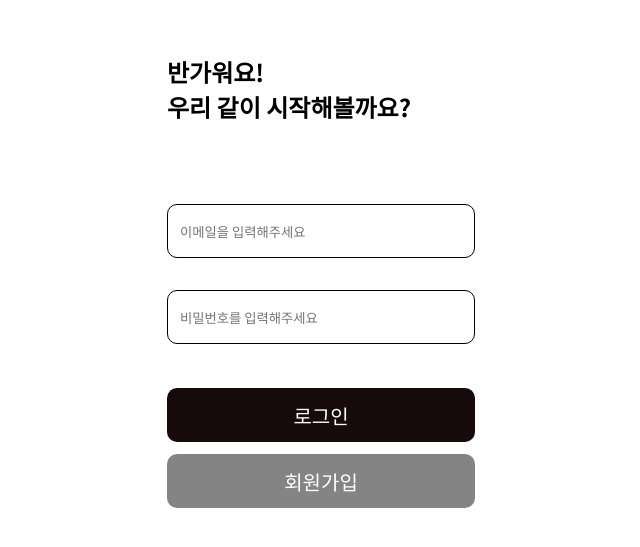
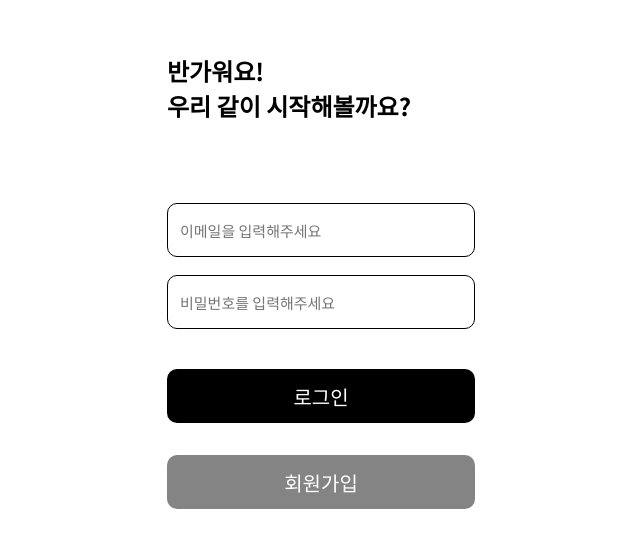
Before and after one commit to bigone-77/threeout_front, a React (Create React App) app: page /auth/login in a window 1280 px wide. Shown: the part 119-666 px from the top of the page, without its empty margins (319-959 px from the left). Built offline with nearby package versions, Linux system fonts and the light colour scheme.

Commit message:
[FEAT] 프로필등록

```diff
--- a/src/pages/auth/Login.jsx
+++ b/src/pages/auth/Login.jsx
@@ -1,5 +1,6 @@
 import { useState } from "react";
 import styled from "styled-components";
+import { Button, Wrapper, InputBox } from "../../styles/Common";
 import { useNavigate } from "react-router-dom";
 import { useForm } from "react-hook-form";
 
@@ -34,6 +35,7 @@ export default function Login() {
           name="email"
           placeholder="이메일을 입력해주세요"
           {...register("email")}
+          addMargin
         />
         <InputBox
           name="password"
@@ -42,18 +44,17 @@ export default function Login() {
           {...register("password")}
         />
 
-        <LoginBtn type="submit">로그인</LoginBtn>
-        <SigninBtn onClick={goToSign}>회원가입</SigninBtn>
+        <Button type="submit" color="#000">
+          로그인
+        </Button>
+        <Button onClick={goToSign} color="#848484">
+          회원가입
+        </Button>
       </Form>
     </Wrapper>
   );
 }
 
-const Wrapper = styled.div`
-  display: flex;
-  flex-direction: column;
-  justify-content: center;
-`;
 const Title = styled.div`
   font-size: 24px;
   font-weight: 700;
@@ -66,33 +67,3 @@ const Form = styled.form`
   justify-content: center;
   align-items: center;
 `;
-const InputBox = styled.input`
-  width: 308px;
-  height: 54px;
-  margin-bottom: 32px;
-  border-radius: 10px;
-  border: 1px solid #000;
-  padding: 12px;
-`;
-
-const LoginBtn = styled.button`
-  width: 308px;
-  height: 54px;
-  border: none;
-  border-radius: 10px;
-  background: #170a0a;
-  color: #fff;
-  margin: 12px 0;
-  font-size: 20px;
-  font-weight: 400;
-`;
-const SigninBtn = styled.button`
-  width: 308px;
-  height: 54px;
-  border: none;
-  border-radius: 10px;
-  background: #848484;
-  color: #fff;
-  font-size: 20px;
-  font-weight: 400;
-`;
--- a/src/pages/auth/SetProfile.jsx
+++ b/src/pages/auth/SetProfile.jsx
@@ -1,7 +1,14 @@
 import { useState } from "react";
 import { useNavigate } from "react-router-dom";
 import { useForm } from "react-hook-form";
-import { styled } from "styled-components";
+import styled from "styled-components";
+import {
+  Button,
+  Wrapper,
+  Label,
+  InputBox,
+  ErrorText,
+} from "../../styles/Common";
 import ImageUpload from "../../components/ImageUpload";
 
 export default function SetProfile() {
@@ -57,45 +64,9 @@ export default function SetProfile() {
       />
       {errors.promise && <ErrorText>{errors.promise.message}</ErrorText>}
 
-      <SubmitBtn type="submit">확인</SubmitBtn>
+      <Button color="#71CACC" type="submit">
+        확인
+      </Button>
     </Wrapper>
   );
 }
-
-const Wrapper = styled.form`
-  display: flex;
-  flex-direction: column;
-  justify-content: center;
-`;
-const Label = styled.div`
-  font-size: 24px;
-  font-weight: 700;
-  margin-top: 42px;
-  margin-bottom: 16px;
-`;
-const InputBox = styled.input`
-  width: 308px;
-  height: 54px;
-  border-radius: 10px;
-  border: 1px solid #000;
-  font-size: 15px;
-  font-weight: 400;
-  margin-bottom: 8px;
-  padding: 12px;
-`;
-const ErrorText = styled.div`
-  font-size: 12px;
-  color: red;
-  margin: 0 0 12px 6px;
-`;
-const SubmitBtn = styled.button`
-  width: 308px;
-  height: 54px;
-  border: none;
-  border-radius: 10px;
-  background: #71cacc;
-  color: #fff;
-  text-align: center;
-  font-size: 20px;
-  margin-top: 32px;
-`;
--- a/src/pages/auth/Signin.jsx
+++ b/src/pages/auth/Signin.jsx
@@ -2,6 +2,13 @@ import React, { useState } from "react";
 import { useNavigate } from "react-router-dom";
 import { useForm } from "react-hook-form";
 import styled, { css } from "styled-components";
+import {
+  Button,
+  Wrapper,
+  Label,
+  InputBox,
+  ErrorText,
+} from "../../styles/Common";
 import { yupResolver } from "@hookform/resolvers/yup";
 import * as yup from "yup";
 
@@ -79,51 +86,9 @@ export default function Login() {
         <ErrorText>{errors.passwordConfirm.message}</ErrorText>
       )}
 
-      <SubmitBtn type="submit">다음 단계로 이동</SubmitBtn>
+      <Button color="#848484" type="submit">
+        다음 단계로 이동
+      </Button>
     </Wrapper>
   );
 }
-
-const Wrapper = styled.form`
-  display: flex;
-  flex-direction: column;
-  justify-content: center;
-`;
-const Label = styled.div`
-  font-size: 24px;
-  font-weight: 700;
-  margin-top: 42px;
-  margin-bottom: 16px;
-
-  ${(props) =>
-    props.first &&
-    css`
-      margin-top: 0;
-    `}
-`;
-const InputBox = styled.input`
-  width: 308px;
-  height: 54px;
-  border-radius: 10px;
-  border: 1px solid #000;
-  font-size: 15px;
-  font-weight: 400;
-  margin-bottom: 8px;
-  padding: 12px;
-`;
-const ErrorText = styled.div`
-  font-size: 12px;
-  color: red;
-  margin: 0 0 12px 6px;
-`;
-const SubmitBtn = styled.button`
-  width: 308px;
-  height: 54px;
-  border: none;
-  border-radius: 10px;
-  background: #848484;
-  color: #fff;
-  text-align: center;
-  font-size: 20px;
-  margin-top: 50px;
-`;
--- /dev/null
+++ b/src/styles/Common.js
@@ -0,0 +1,47 @@
+import styled, { css } from "styled-components";
+
+export const Button = styled.button`
+  width: 308px;
+  height: 54px;
+  border: none;
+  border-radius: 10px;
+  background: ${(props) => props.color};
+  color: #fff;
+  text-align: center;
+  font-size: 20px;
+  margin-top: 32px;
+  font-weight: 400;
+`;
+
+export const Wrapper = styled.form`
+  display: flex;
+  flex-direction: column;
+  justify-content: center;
+`;
+export const Label = styled.div`
+  font-size: 24px;
+  font-weight: 700;
+  margin-top: 42px;
+  margin-bottom: 16px;
+`;
+export const InputBox = styled.input`
+  width: 308px;
+  height: 54px;
+  border-radius: 10px;
+  border: 1px solid #000;
+  font-size: 15px;
+  font-weight: 400;
+  margin-bottom: 8px;
+  padding: 12px;
+
+  ${(props) =>
+    props.addMargin &&
+    css`
+      margin-bottom: 18px; /* 여기에 원하는 크기를 넣어주세요 */
+    `}
+`;
+export const ErrorText = styled.div`
+  font-size: 12px;
+  color: red;
+  margin: 0 0 12px 6px;
+`;
--- a/src/utils/useFileUpload.js
+++ b/src/utils/useFileUpload.js
@@ -1,6 +1,6 @@
-import AWS from 'aws-sdk';
+import AWS from "aws-sdk";
 
-export function useFileUpload (options) {
+export function useFileUpload(options) {
   const ACCESS_KEY = process.env.REACT_APP_PUBLIC_AWS_ACCESS_KEY;
   const SECRET_ACCESS_KEY = process.env.REACT_APP_PUBLIC_AWS_SECRET_ACCESS_KEY;
   const REGION = process.env.REACT_APP_PUBLIC_REGION;
@@ -9,7 +9,7 @@ export function useFileUpload (options) {
   // AWS ACCESS KEY 세팅
   AWS.config.update({
     accessKeyId: ACCESS_KEY,
-        secretAccessKey: SECRET_ACCESS_KEY
+    secretAccessKey: SECRET_ACCESS_KEY,
   });
 
   // 버킷에 맞는 이름과 리전을 설정
@@ -20,42 +20,42 @@ export function useFileUpload (options) {
 
   const handleFileUpload = (e) => {
     const file = e.target.files?.[0];
-        const fileExt = file?.name.split('.').pop();
-        if(file?.type !== 'image/jpeg' || fileExt !=='jpg'){
-            alert('jpg 파일만 Upload 가능합니다.');
+    const fileExt = file?.name.split(".").pop();
+    if (file?.type !== "image/jpeg" || fileExt !== "jpg") {
+      alert("jpg 파일만 Upload 가능합니다.");
       return;
     }
 
     if (file) {
-
       // 파일과 파일이름 넘겨주기
       const params = {
-            ACL: 'public-read',
+        ACL: "public-read",
         Body: file,
-            Bucket: S3_BUCKET || '' ,
+        Bucket: S3_BUCKET || "",
         Key: "upload/" + file.name,
-            ContentType: file.type,  // 파일 유형을 설정하여 브라우저가 파일을 어떻게 표시해야 하는지 이해하도록 합니다.
+        ContentType: file.type, // 파일 유형을 설정하여 브라우저가 파일을 어떻게 표시해야 하는지 이해하도록 합니다.
       };
 
-        myBucket.putObject(params)
-            .on('httpUploadProgress', (evt, response) => {
+      myBucket
+        .putObject(params)
+        .on("httpUploadProgress", (evt, response) => {
           if (response) {
             // 업로드가 완료되면 사인된 URL을 생성
             const urlParams = { Bucket: S3_BUCKET, Key: params.Key };
-                    myBucket.getSignedUrlPromise('getObject', urlParams)
-                        .then(url => {
+            myBucket
+              .getSignedUrlPromise("getObject", urlParams)
+              .then((url) => {
                 console.log("File URL:", url);
 
                 // 여기서 얻은 URL을 사용하거나 상태로 저장할 수 있습니다.
                 options?.onFileUrlChange(url);
               })
-                        .catch(err => console.log("Error getting file URL:", err));
+              .catch((err) => console.log("Error getting file URL:", err));
           }
-                alert("사진 업로드에 성공하였습니다!")
         })
         .send((err) => {
           if (err) alert("사진 업로드에 실패했습니다.");
-            })
+        });
     }
   };
 
```
Lines whose indentation alone changed are shown as unchanged.
